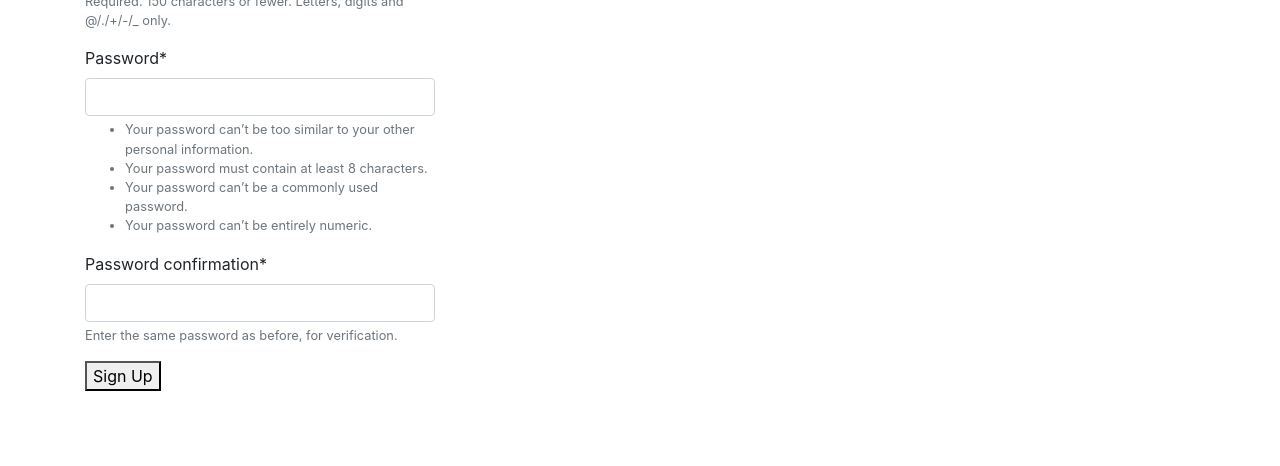
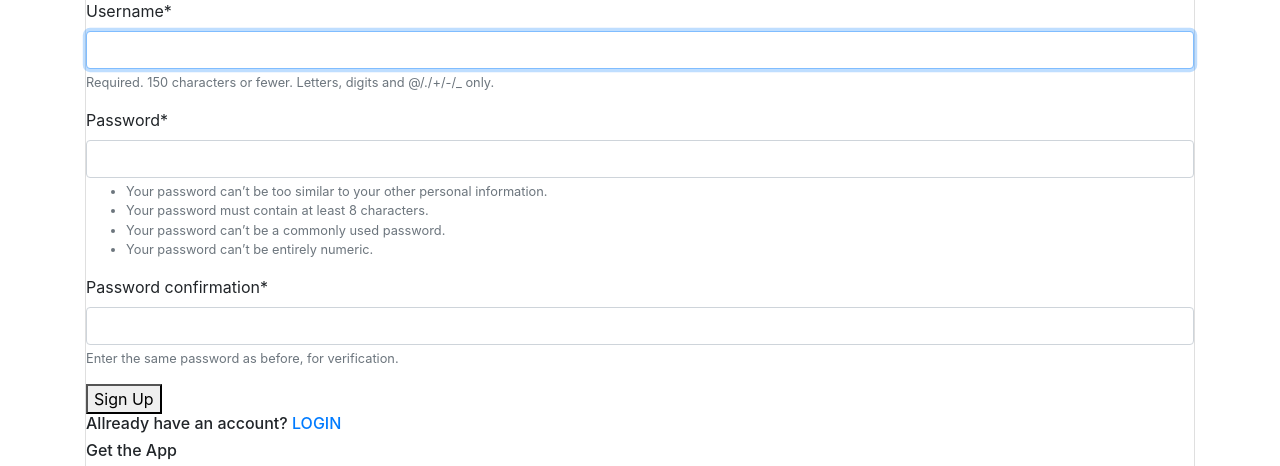
Before and after one commit to cinston/InstaGram, a Django app: page / in a window 1280 px wide. Shown: the part 82-548 px from the top of the page. Run offline with Django 3.2, Linux system fonts and the light colour scheme; some libraries are stand-ins or nearby versions.

Commit message:
add a login page with crispy forms

```diff
--- a/pictures/templates/signup.html
+++ b/pictures/templates/signup.html
@@ -10,17 +10,24 @@
 
 <body>
   <div class="container">
-    <div class="index">
+  <div class="card">
+    <img src="https://upload.wikimedia.org/wikipedia/commons/thumb/2/2a/Instagram_logo.svg/1200px-Instagram_logo.svg.png" alt="Ig img" height="80px" width="400px">
     <div class="row">
-        <div class="col-md-4">
-          <div class="form-group">
+      <div class="col-md-12">
+        <div class="move">
           <form class="" method="post">
             {% csrf_token %}
             {{ form|crispy }}
             <button type="submit" name="button">Sign Up</button>
-
+            <div class="cards">
+              <h6>Allready have an account? <a href="/accounts/login">LOGIN</a> </h6>
+            </div>
+            <h6>Get the App</h6>
+            <div class="img">
+              <a href="https://play.google.com/store?hl=en"><img src="https://neversinkmediagroup.com/wabt/wp-content/uploads/sites/7/2018/10/Google-Play-Store-Logo.png" alt="Google play" height="100px" width="150px"></a>
+              <a href="https://www.apple.com/lae/ios/app-store/"><img src="https://lh3.googleusercontent.com/E0tCAmPUfK6TNphLns-ZMZOkOD4Sqz0bS4sEhqf4959UMoC7ZjZXt6neaHDBzWpyTcnQdn9kZTk1vNYU1tSrosQNPYxSOmT6WtVS6A" alt="app store" height="70px" width="150px"></a>
+            </div>
           </form>
-          </div>
         </div>
       </div>
   </div>
```
Also changed, not shown: pictures/templates/registration/login.html (+9 -8 lines). Lines whose indentation alone changed are shown as unchanged.
